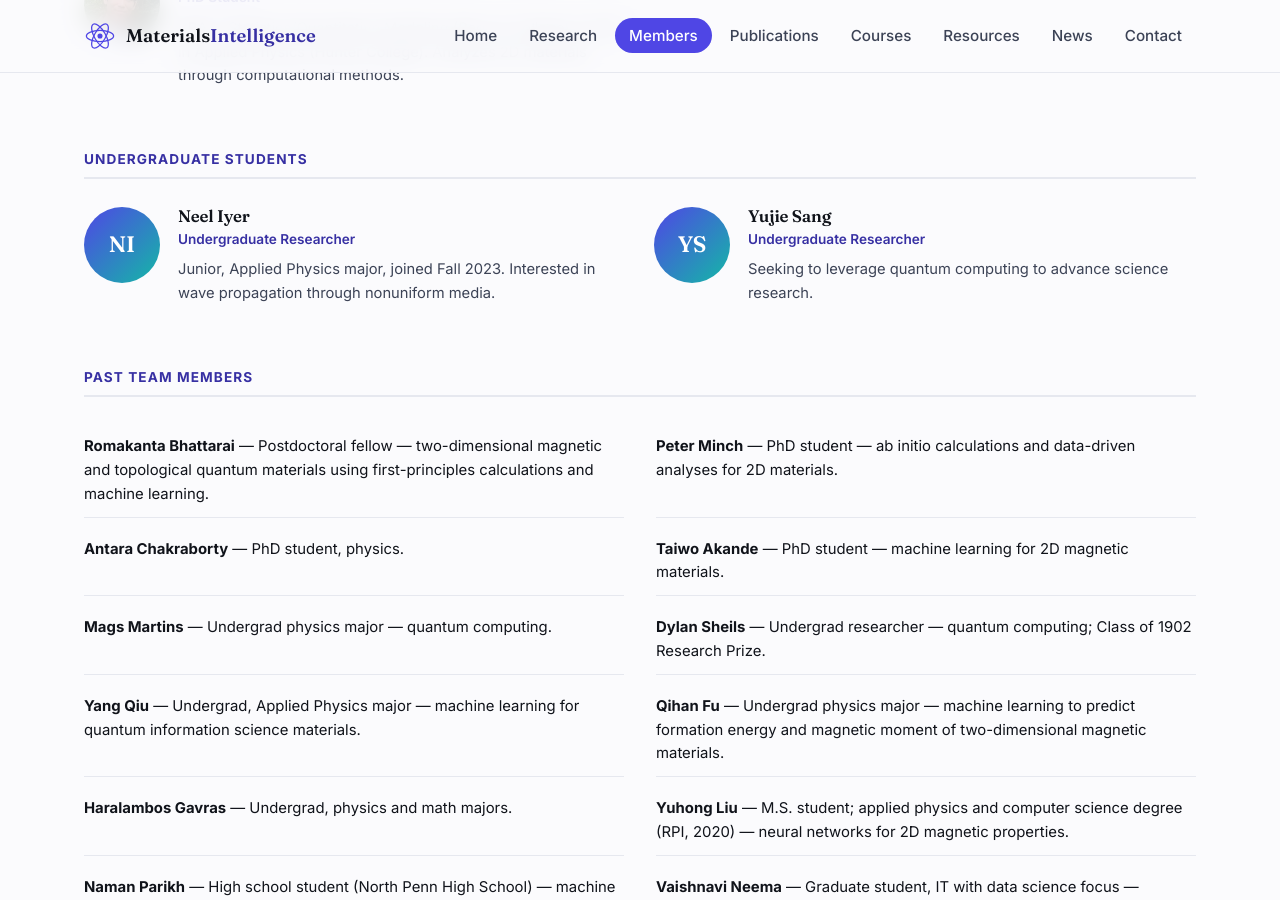
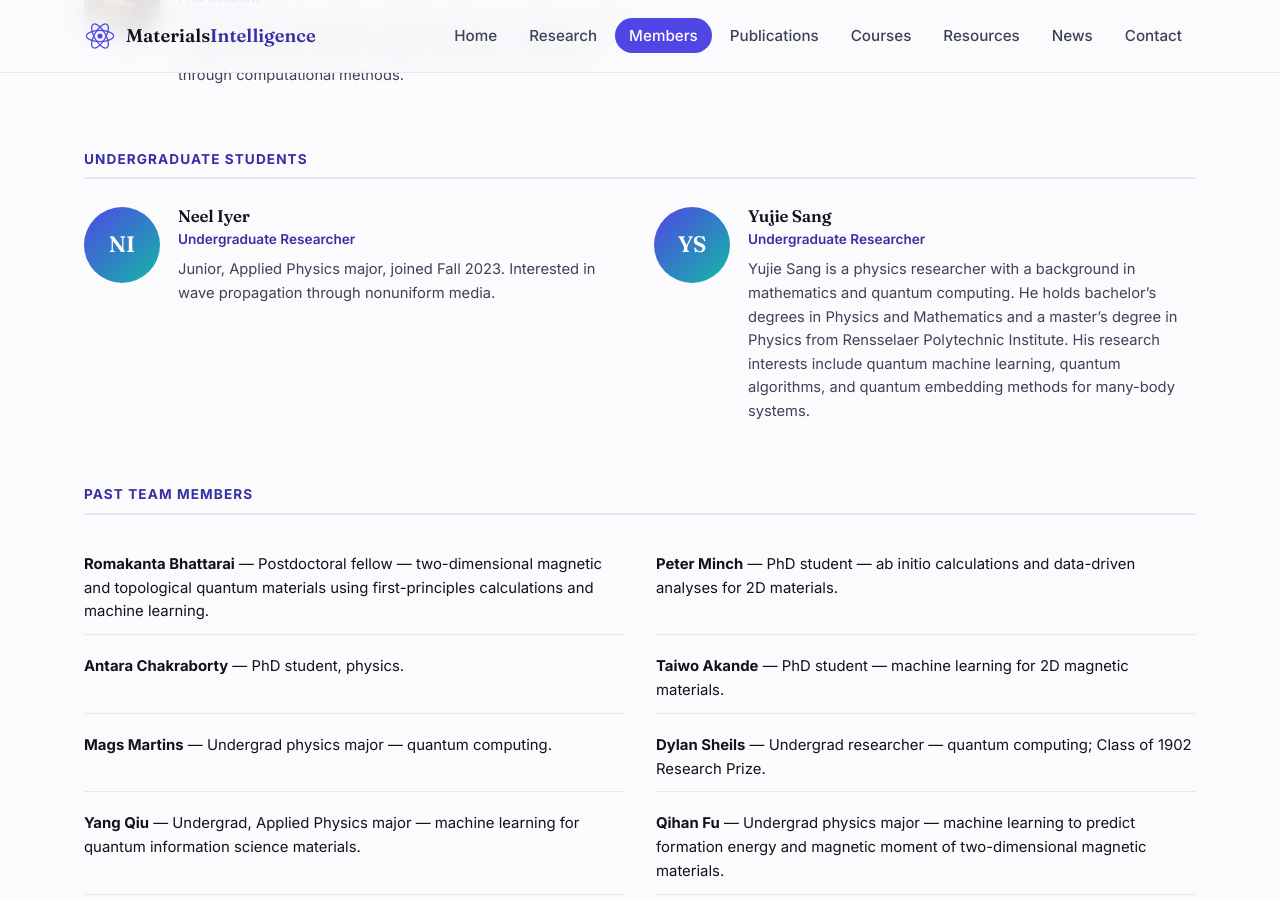
Before and after one commit to quantum-intelligence/materials-intelligence-website, a Jekyll site: the page built from members/index.html, in a window 1280 px wide and 900 px high, scrolled down 1155 px. Built offline with Jekyll 4.4.1, drawn with Linux system fonts in a browser that asks for light colours.

Commit message:
Update Yujie Sang's bio
Co-Authored-By: Claude Opus 5.5 <noreply@anthropic.com>

```diff
--- a/_data/members.yml
+++ b/_data/members.yml
@@ -53,7 +53,13 @@
     - name: Yujie Sang
       role: Undergraduate Researcher
       initials: YS
-      bio: Seeking to leverage quantum computing to advance science research.
+      bio: >-
+        Yujie Sang is a physics researcher with a background in mathematics
+        and quantum computing. He holds bachelor’s degrees in Physics and
+        Mathematics and a master’s degree in Physics from Rensselaer
+        Polytechnic Institute. His research interests include quantum machine
+        learning, quantum algorithms, and quantum embedding methods for
+        many-body systems.
 
 - key: alumni
   title: Past Team Members
```
